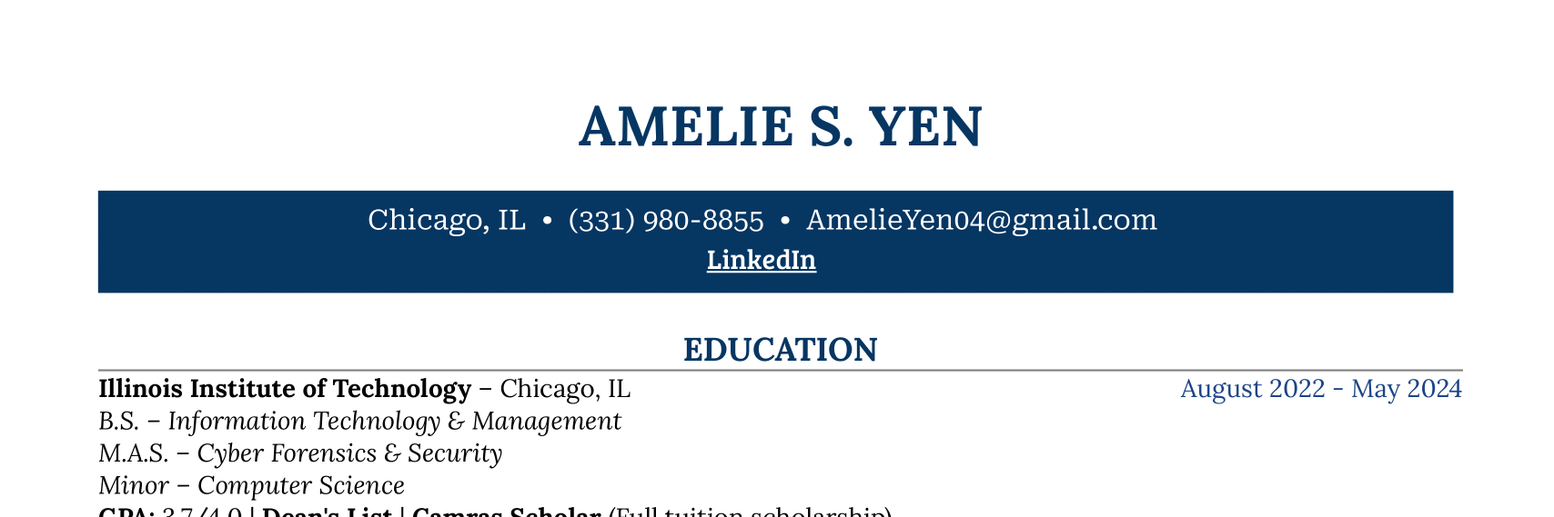
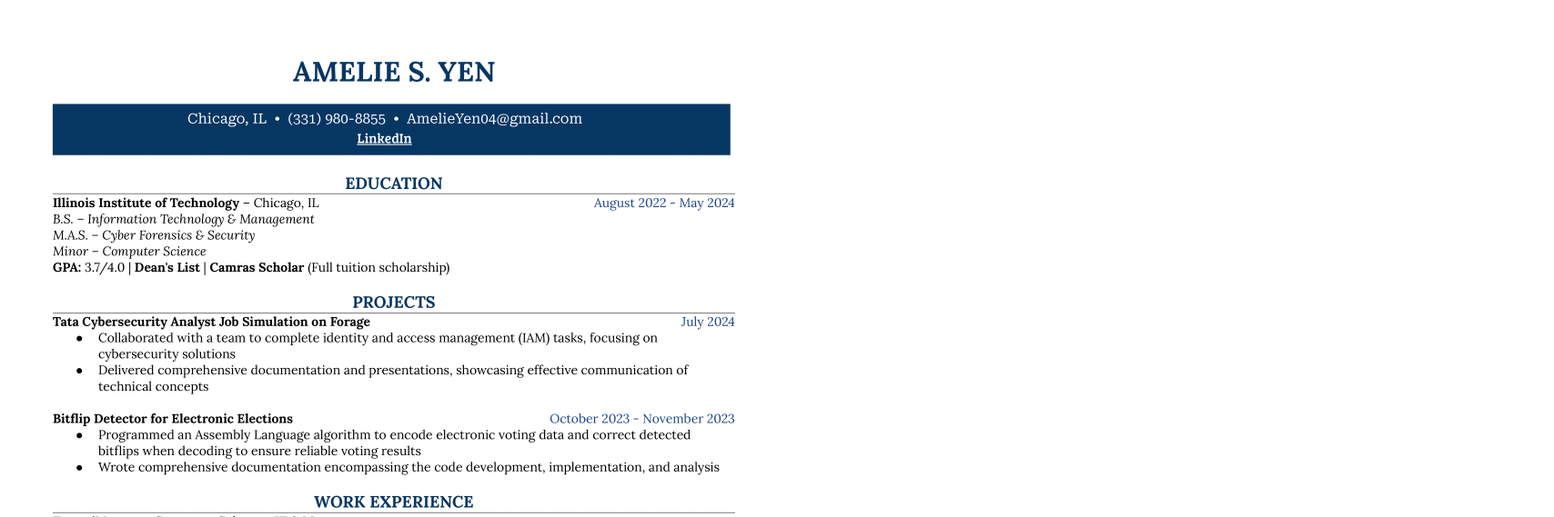
Before and after one commit to anomelette/webdev_project1, a plain HTML site: page resume.html in a window 1280 px wide. Shown: the part 131-700 px from the top of the page at 91% size, 1708 px wide, since content can reach past the window. Drawn offline with Linux system fonts and the light colour scheme.

Commit message:
changed width/height of Resume image

```diff
--- a/resume.html
+++ b/resume.html
@@ -15,7 +15,7 @@
   </nav>
   <main>
     <h1>Resume</h1>
-    <img src="media/Resume_Amelie_Yen.png" width="1700" height="2200" alt="Amelie Yen's current Resume as a 3rd year ITM and Cybersecurity Major at Illinois Tech">
+    <img src="media/Resume_Amelie_Yen.png" width="850" height="1100" alt="Amelie Yen's current Resume as a 3rd year ITM and Cybersecurity Major at Illinois Tech">
   </main>
 </body>
 </html>
```
